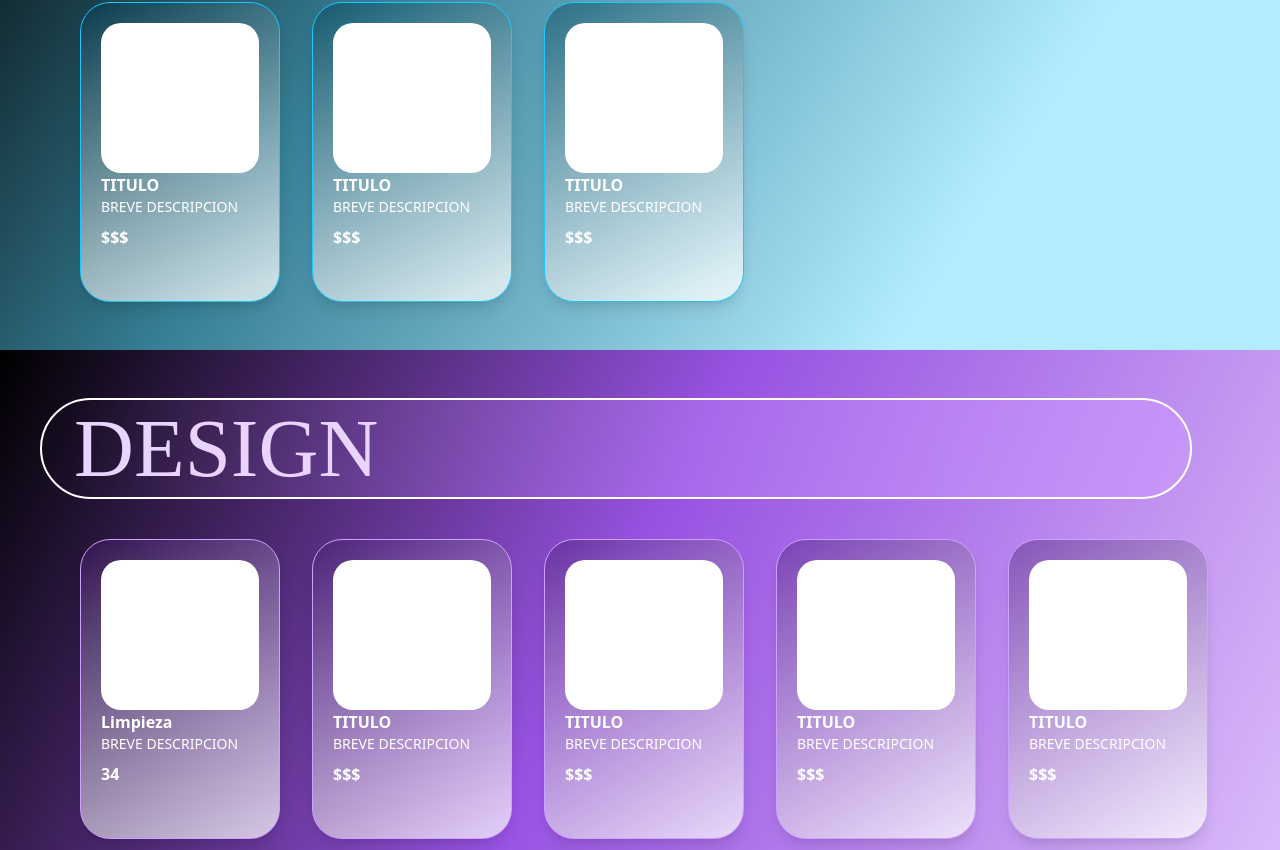
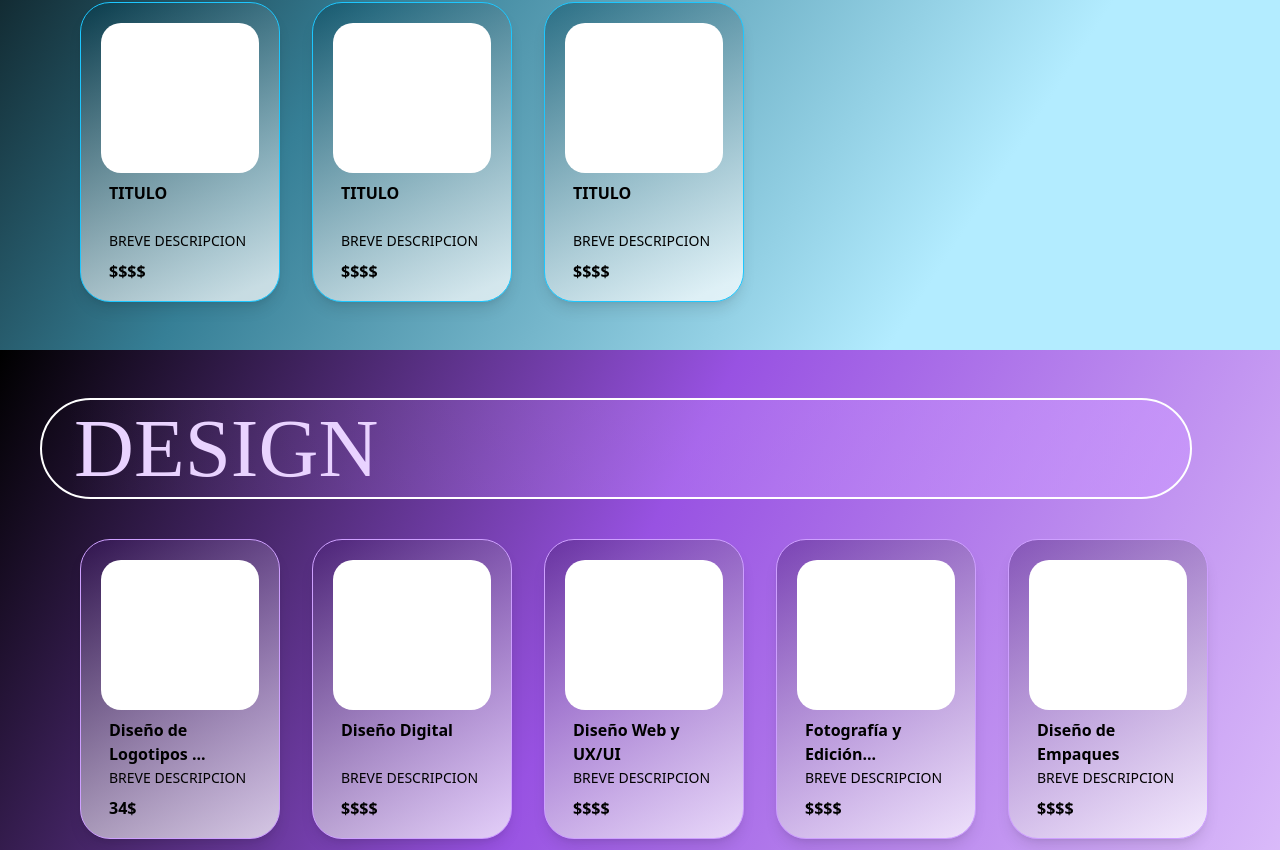
Before and after one commit to VirgilioMacero/cyber-do-it-WebPage, a React (Vite) app: page /products in a window 1280 px wide. Shown: the part 850-1700 px from the top of the page. Built offline with nearby package versions, Linux system fonts and the light colour scheme; a web font is replaced by a local one.

Commit message:
Lastes Changes for projects

```diff
--- a/ecosystem.config.cjs
+++ b/ecosystem.config.cjs
@@ -5,9 +5,9 @@ module.exports = {
       script: "serve",
       env: {
         PM2_SERVE_PATH: "./dist",
-          PM2_SERVE_PORT: 3175,
+        PM2_SERVE_PORT: 3176,
         PM2_SERVE_SPA: "true",
-          NODE_ENV: 'production',
+        NODE_ENV: "production",
       },
     },
   ],
--- a/src/App.tsx
+++ b/src/App.tsx
@@ -16,19 +16,21 @@ function App() {
   const [cookies] = useCookies(["cookieConsent"]);
 
   return (
-    <>
+    <div className="flex flex-col min-h-screen">
       <CookiesProvider>
         <SessionTimeoutHandler />
         <Header />
-        <Routes>
-          <Route path="/" element={<Home />} />
-          <Route path="/products" element={<Products />} />
-          <Route path="*" element={<NotFound />} />
-        </Routes>
+        <main className="flex-grow">
+          <Routes>
+            <Route path="/" element={<Home />} />
+            <Route path="/products" element={<Products />} />
+            <Route path="*" element={<NotFound />} />
+          </Routes>
+        </main>
         {!cookies.cookieConsent && <CookieConsent />}
         <Footer />
       </CookiesProvider>
-    </>
+    </div>
   );
 }
 
--- a/src/components/Home/HalfAndHalf.tsx
+++ b/src/components/Home/HalfAndHalf.tsx
@@ -1,3 +1,4 @@
+import { Link } from "react-router-dom";
 import baseimage from "../../assets/taviCow.jpg";
 
 export default function HalfAndHalf({
@@ -48,13 +49,13 @@ export default function HalfAndHalf({
           >
             {firstText}
           </p>
-          <a
-            href=""
+          <Link
+            to={"/about_us"}
             style={{ backgroundColor: secondColor, fontFamily: "Azeret Mono" }}
             className={`p-4 rounded-full`}
           >
             Learn More
-          </a>
+          </Link>
         </div>
       </div>
 
--- a/src/components/Products/Card.tsx
+++ b/src/components/Products/Card.tsx
@@ -15,15 +15,24 @@ export default function Card({
 }) {
   return (
     // image card
-    <div key={id} className={`shadow-lg ${className}`}>
+    <div
+      key={id}
+      className={`shadow-lg hover:cursor-pointer hover:shadow-2xl ${className}`}
+    >
       <div className={`${design.CardImage}`}>
         {/* {price ? <span className="text-2xl font-bold">+</span> : ""} */}
       </div>
       {/* Body card */}
-      <div className="text-white">
-        <h3 className="font-bold">{title}</h3>
+      <div className="text-black mt-2 ml-2">
+        <h3 className="font-bold h-[50px] w-[150px] ">
+          {title.length > 20 ? title.slice(0, 20) + "..." : title}
+        </h3>
         <p className="text-sm">{description}</p>
-        {price ? <p className="font-bold mt-2">{price}</p> : <span></span>}
+        {price ? (
+          <p className="font-bold mt-2">{price}$</p>
+        ) : (
+          <span className="font-bold">Estimate Cost</span>
+        )}
       </div>
     </div>
   );
--- a/src/components/Products/NavProducts.tsx
+++ b/src/components/Products/NavProducts.tsx
@@ -8,19 +8,23 @@ export default function NavProducts() {
         <h2 className="text-3xl font-bold mb-6 text-left px-5">OUR PRODUCTS</h2>
         <div className="grid grid-cols-5 px-4 gap-4 max-[1585px]:grid-cols-4 max-[1255px]:grid-cols-3 max-[941px]:grid-cols-2 max-[646px]:grid-cols-1">
           <LinkButton
+            link="#SocialMedia"
             className={`${styles.LinkButton} ${styles.SocialMedia}`}
             name="SOCIAL MEDIA"
           />
           <LinkButton
+            link="#Design"
             className={`${styles.LinkButton} ${styles.Design}`}
             name="DESING"
           />
 
           <LinkButton
+            link="#ITServices"
             className={`${styles.LinkButton} ${styles.ItServices}`}
             name="IT SERVICES"
           />
           <LinkButton
+            link="#CDIPackages"
             className={`${styles.LinkButton} ${styles.CDIPackages}`}
             name="CDI PACKAGES"
           />
--- a/src/components/Products/SectionProduct.tsx
+++ b/src/components/Products/SectionProduct.tsx
@@ -1,11 +1,13 @@
 import Card from "./Card";
 
 export default function SectionProduct({
+  id,
   title,
   cards,
   className = "",
   classNameCard = "",
 }: {
+  id: string;
   title: string;
   cards: Array<any>;
   className?: string;
@@ -13,16 +15,18 @@ export default function SectionProduct({
 }) {
   return (
     <div
+      id={id}
       className={` min-h-fit w-full  flex flex-col items-center py-12  ${className}`}
     >
       <h1
-        className={` text-white  font-bold w-[90%] text-[83px] lg:ml-10 pl-8  lg:self-start rounded-full min-[1024px]:mb-[40px]  max-[1024px]:mb-[40px] max-[710px]:text-3xl`}
+        className={` text-white  font-bold w-[90%] text-[83px] lg:ml-10 pl-8  lg:self-start rounded-full min-[1024px]:mb-[40px]  max-[1024px]:mb-[40px] max-[710px]:text-5xl`}
       >
         {title}
       </h1>
       <div className="grid grid-cols-5 gap-10 px-4 w-[90%] max-[1232px]:grid-cols-4 max-[938px]:grid-cols-3 max-[710px]:grid-cols-2 max-[710px]:justify-items-center max-[445px]:grid-cols-1">
-        {cards.map((card) => (
+        {cards.map((card, index) => (
           <Card
+            key={index}
             className={classNameCard}
             id={card.id}
             title={card.title}
--- a/src/components/Shared/NotFound.tsx
+++ b/src/components/Shared/NotFound.tsx
@@ -2,7 +2,7 @@ import React from "react";
 
 export default function NotFound() {
   return (
-    <div className="container mx-auto">
+    <div className="container mx-auto ">
       <h1 className="text-2xl">Page Not Found</h1>
     </div>
   );
--- a/src/components/Styles/LinkButton.module.css
+++ b/src/components/Styles/LinkButton.module.css
@@ -10,6 +10,7 @@
   font-weight: 400;
   font-size: larger;
 }
+/* Social Media */
 .SocialMedia {
   border: 1px solid #52c8ef;
   background: linear-gradient(
@@ -18,6 +19,12 @@
     rgba(217, 217, 217, 0) 71.84%
   );
 }
+.SocialMedia:hover {
+  background-color: #204e5d;
+}
+
+/* Design */
+
 .Design {
   border: 1px solid #cea0ff;
   background: linear-gradient(
@@ -26,6 +33,12 @@
     rgba(217, 217, 217, 0) 71.84%
   );
 }
+.Design:hover {
+  background-color: #4e2678;
+}
+
+/* IT Services */
+
 .ItServices {
   border: 1px solid #607cff;
   background: linear-gradient(
@@ -34,6 +47,13 @@
     rgba(217, 217, 217, 0) 71.84%
   );
 }
+
+.ItServices:hover {
+  background-color: #202e6e;
+}
+
+/* CDI Packages */
+
 .CDIPackages {
   border: 1px solid #e3f6ff;
   background: linear-gradient(
@@ -45,3 +65,6 @@
     rgba(117, 55, 182, 0.13) 94.51%
   );
 }
+.CDIPackages:hover {
+  background-color: #4197b8;
+}
--- a/src/views/Products.tsx
+++ b/src/views/Products.tsx
@@ -5,12 +5,42 @@ import CardDesign from "../components/Styles/Card.module.css";
 
 export default function Products() {
   const desing = [
-    { id: 1, title: "Limpieza", description: "BREVE DESCRIPCION", price: 34 },
-    { id: 2, title: "TITULO", description: "BREVE DESCRIPCION", price: "$$$" },
-    { id: 3, title: "TITULO", description: "BREVE DESCRIPCION", price: "$$$" },
-    { id: 4, title: "TITULO", description: "BREVE DESCRIPCION", price: "$$$" },
-    { id: 5, title: "TITULO", description: "BREVE DESCRIPCION", price: "$$$" },
-    { id: 6, title: "TITULO", description: "BREVE DESCRIPCION", price: "$$$" },
+    {
+      id: 1,
+      title: "Diseño de Logotipos e Identidad Corporativa",
+      description: "BREVE DESCRIPCION",
+      price: 34,
+    },
+    {
+      id: 2,
+      title: "Diseño Digital",
+      description: "BREVE DESCRIPCION",
+      price: "$$$",
+    },
+    {
+      id: 3,
+      title: "Diseño Web y UX/UI",
+      description: "BREVE DESCRIPCION",
+      price: "$$$",
+    },
+    {
+      id: 4,
+      title: "Fotografía y Edición de Imágenes",
+      description: "BREVE DESCRIPCION",
+      price: "$$$",
+    },
+    {
+      id: 5,
+      title: "Diseño de Empaques",
+      description: "BREVE DESCRIPCION",
+      price: "$$$",
+    },
+    {
+      id: 6,
+      title: "Consultoría de Diseño",
+      description: "BREVE DESCRIPCION",
+      price: "",
+    },
     { id: 7, title: "TITULO", description: "BREVE DESCRIPCION", price: "$$$" },
     { id: 8, title: "TITULO", description: "BREVE DESCRIPCION", price: "$$$" },
   ];
@@ -43,24 +73,28 @@ export default function Products() {
     <div className="">
       <NavProducts />
       <SectionProduct
+        id="SocialMedia"
         title="SOCIAL MEDIA"
         cards={socialMedia}
         className={`${design.SectionProduct} ${design.SocialMedia}`}
         classNameCard={`${CardDesign.Card} ${CardDesign.SocialMedia}`}
       />
       <SectionProduct
+        id="Design"
         title="DESIGN"
         cards={desing}
         className={`${design.SectionProduct} ${design.Design}`}
         classNameCard={`${CardDesign.Card} ${CardDesign.Design}`}
       />
       <SectionProduct
+        id="ITServices"
         title="IT SERVICES"
         cards={itServices}
         className={`${design.SectionProduct} ${design.ITServices}`}
         classNameCard={`${CardDesign.Card} ${CardDesign.ITServices}`}
       />
       <SectionProduct
+        id="CDIPackages"
         title="CDI PACKAGES"
         cards={cdi}
         className={`${design.SectionProduct} ${design.CDIPackages}`}
```
Lines whose indentation alone changed are shown as unchanged.
